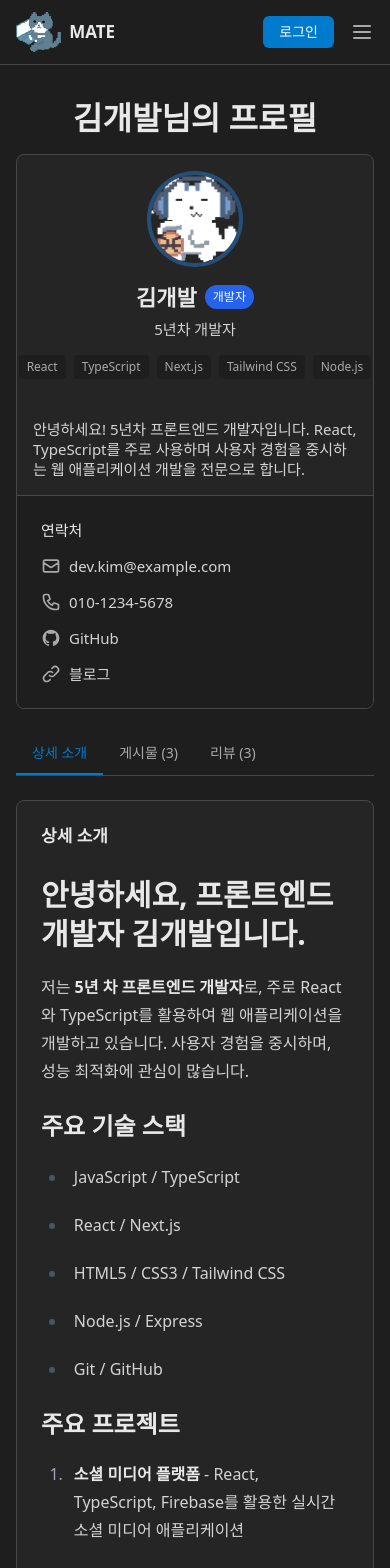
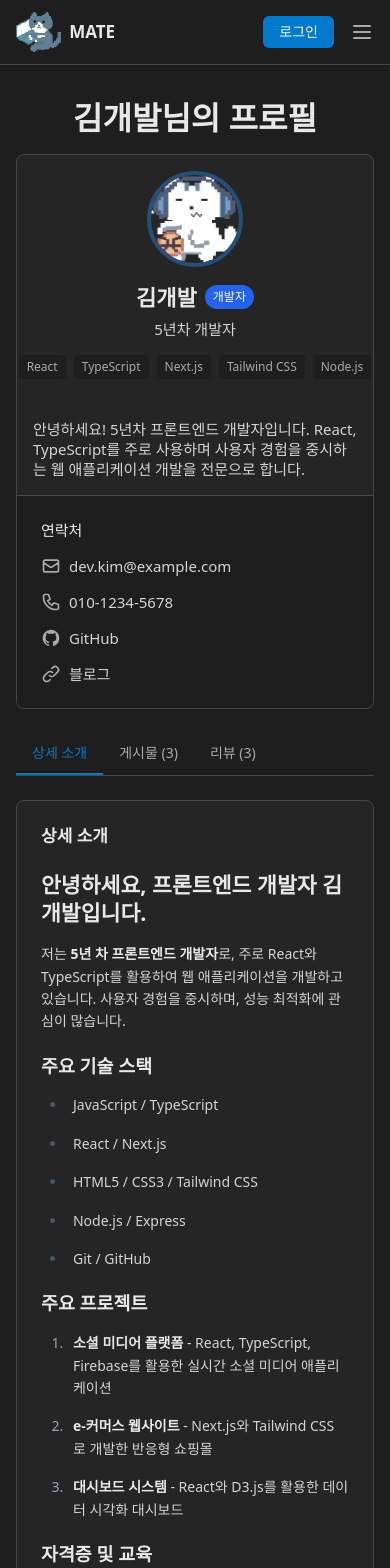
Before and after one commit to spring-bud/mate-fe2, a Next.js app: page /user/1 in a window 390 px wide. Shown: the top 1568 px of the page. Built offline with nearby package versions, Linux system fonts and the light colour scheme; no server answers.

Commit message:
style global prose tag

```diff
--- a/app/globals.css
+++ b/app/globals.css
@@ -261,4 +261,138 @@ body {
   margin-left: auto;
   margin-right: auto;
   display: block;
+  max-width: 100%;
+  height: auto;
 }
+
+/* 일반 데스크톱 (xl: 1280px 이하) */
+@media (max-width: 1280px) {
+  .prose {
+    font-size: 1rem;
+  }
+}
+
+/* 작은 데스크톱 (lg: 1024px 이하) */
+@media (max-width: 1024px) {
+  .prose {
+    font-size: 0.95rem;
+  }
+
+  .prose h1 {
+    font-size: 2rem;
+  }
+
+  .prose h2 {
+    font-size: 1.75rem;
+  }
+
+  .prose h3 {
+    font-size: 1.4rem;
+  }
+}
+
+/* 태블릿 (md: 768px 이하) */
+@media (max-width: 768px) {
+  .prose {
+    font-size: 0.9rem;
+    line-height: 1.6;
+  }
+
+  .prose h1 {
+    font-size: 1.75rem;
+    margin-top: 1.75rem;
+    margin-bottom: 1rem;
+  }
+
+  .prose h2 {
+    font-size: 1.5rem;
+    margin-top: 1.5rem;
+    margin-bottom: 0.75rem;
+  }
+
+  .prose h3 {
+    font-size: 1.25rem;
+    margin-top: 1.25rem;
+    margin-bottom: 0.5rem;
+  }
+
+  .prose p,
+  .prose ul,
+  .prose ol {
+    margin-top: 1rem;
+    margin-bottom: 1rem;
+  }
+
+  .prose blockquote {
+    margin-top: 1.25rem;
+    margin-bottom: 1.25rem;
+    padding-left: 1rem;
+  }
+
+  .prose img {
+    margin-top: 1.5rem;
+    margin-bottom: 1.5rem;
+  }
+}
+
+/* 모바일 (sm: 640px 이하) */
+@media (max-width: 640px) {
+  .prose {
+    font-size: 0.875rem;
+  }
+
+  .prose h1 {
+    font-size: 1.6rem;
+  }
+
+  .prose h2 {
+    font-size: 1.35rem;
+  }
+
+  .prose h3 {
+    font-size: 1.15rem;
+  }
+
+  .prose code {
+    font-size: 0.85em;
+  }
+
+  .prose pre {
+    padding: 0.875rem;
+  }
+}
+
+/* 모바일 작은 화면 (xs: 320px 이하) */
+@media (max-width: 320px) {
+  .prose {
+    font-size: 0.85rem;
+    line-height: 1.5;
+  }
+
+  .prose h1 {
+    font-size: 1.4rem;
+    margin-top: 1.5rem;
+    margin-bottom: 0.875rem;
+  }
+
+  .prose h2 {
+    font-size: 1.25rem;
+    margin-top: 1.25rem;
+    margin-bottom: 0.625rem;
+  }
+
+  .prose h3 {
+    font-size: 1.1rem;
+    margin-top: 1rem;
+    margin-bottom: 0.5rem;
+  }
+
+  .prose code {
+    font-size: 0.8em;
+    padding: 0.2rem 0.4rem;
+  }
+
+  .prose pre {
+    padding: 0.75rem;
+  }
+}
```
